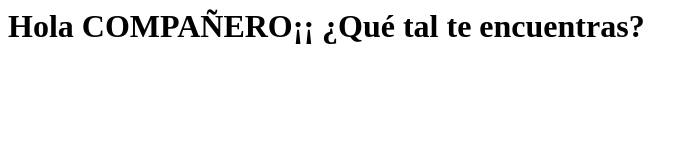
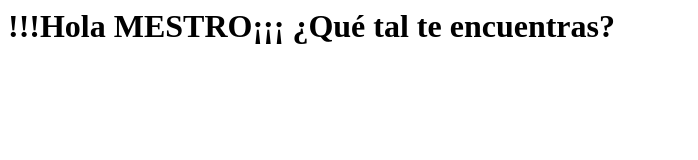
Before and after one commit to vjp-davidLC/PPS-Unidad0Actividad4-David, a plain HTML site: page index.html in a window 1280 px wide. Shown: the whole page, without its empty margins (0-698 px from the left). Drawn offline with Linux system fonts and the light colour scheme.

Commit message:
septimo commit

```diff
--- a/index.html
+++ b/index.html
@@ -1 +1 @@
-  <H1>Hola COMPAÑERO¡¡ ¿Qué tal te encuentras?</H1>
+  <H1>!!!Hola MESTRO¡¡¡ ¿Qué tal te encuentras?</H1>
```
